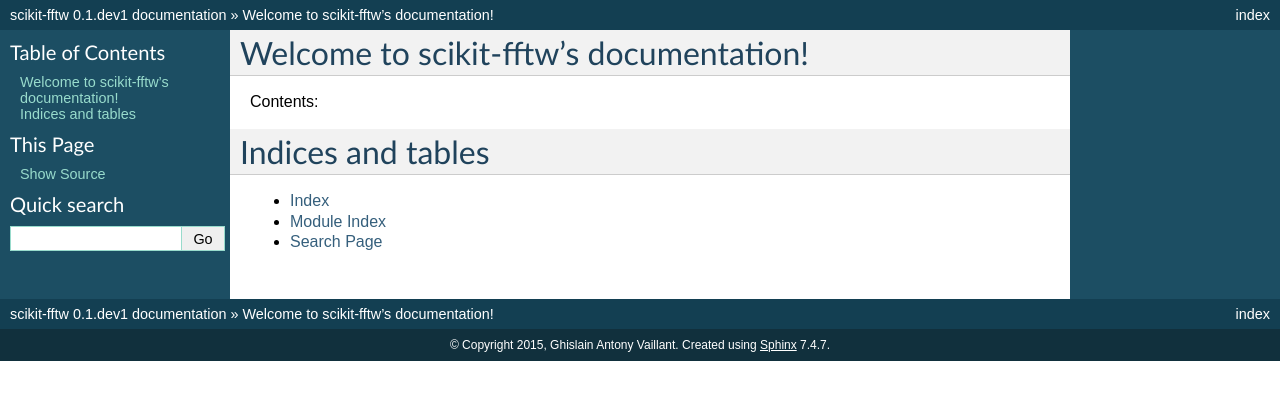
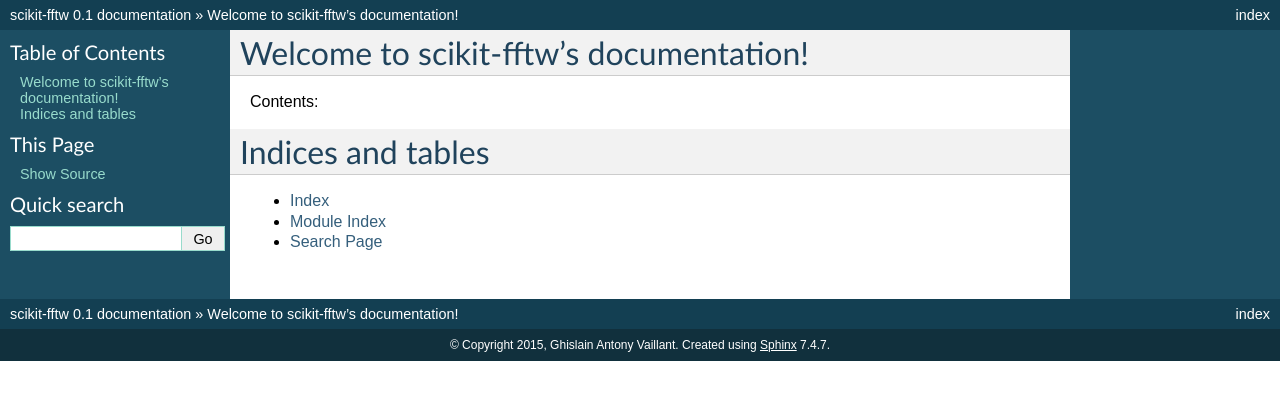
Before and after one commit to ghisvail/scikit-fftw, a Sphinx documentation site: the page built from docs/index.rst, in a window 1280 px wide. Shown: the top 400 px of the page. Built offline with Sphinx 7.4.7, drawn with Linux system fonts in a browser that asks for light colours; part of the change alters nothing that is shown.

```diff
--- a/docs/conf.py
+++ b/docs/conf.py
@@ -53,8 +53,9 @@ copyright = '2015, Ghislain Antony Vaillant'
 # |version| and |release|, also used in various other places throughout the
 # built documents.
 #
+from skfftw import __version__
 # The short X.Y version.
-version = skfftw.__version__
+version = __version__
 # The full version, including alpha/beta/rc tags.
 release = version
 
```
